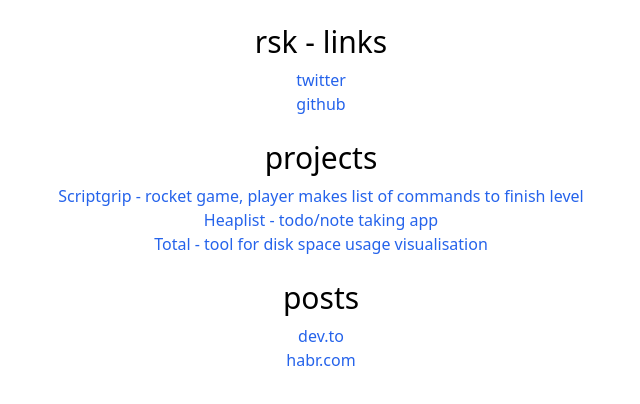
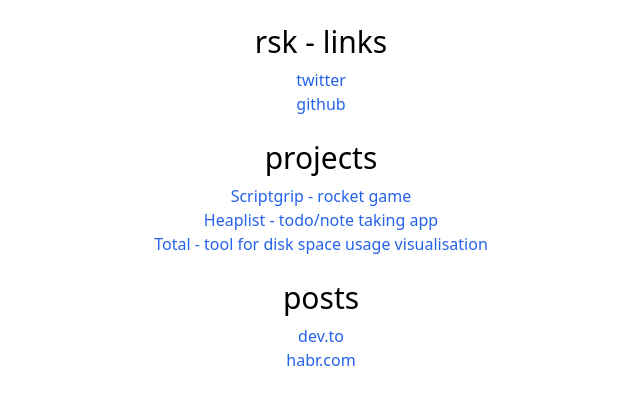
Before and after one commit to rsk700/rsk.me, a website: page index.html in a window 1280 px wide. Shown: the whole page, without its empty margins (319-959 px from the left). Drawn offline with Linux system fonts and the light colour scheme.

Commit message:
short description for Scriptgrip

```diff
--- a/index.html
+++ b/index.html
@@ -22,7 +22,7 @@
       <h1>projects</h1>
     </div>
     <div>
-      <div><a href="https://scriptgrip.rsklab.com/">Scriptgrip - rocket game, player makes list of commands to finish level</a></div>
+      <div><a href="https://scriptgrip.rsklab.com/">Scriptgrip - rocket game</a></div>
       <div><a href="https://heaplist.app/">Heaplist - todo/note taking app</a></div>
       <div><a href="https://github.com/rsk700/total">Total - tool for disk space usage visualisation</a></div>
     </div>
```
